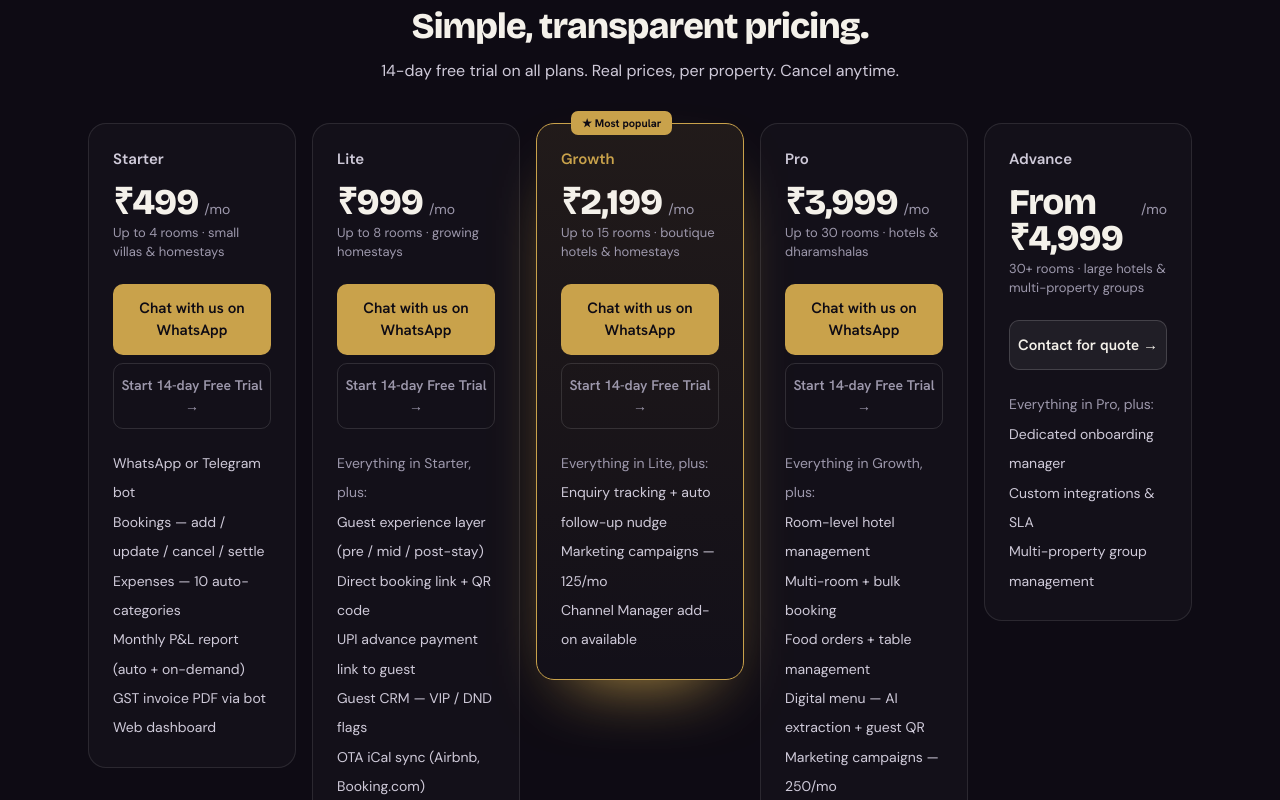
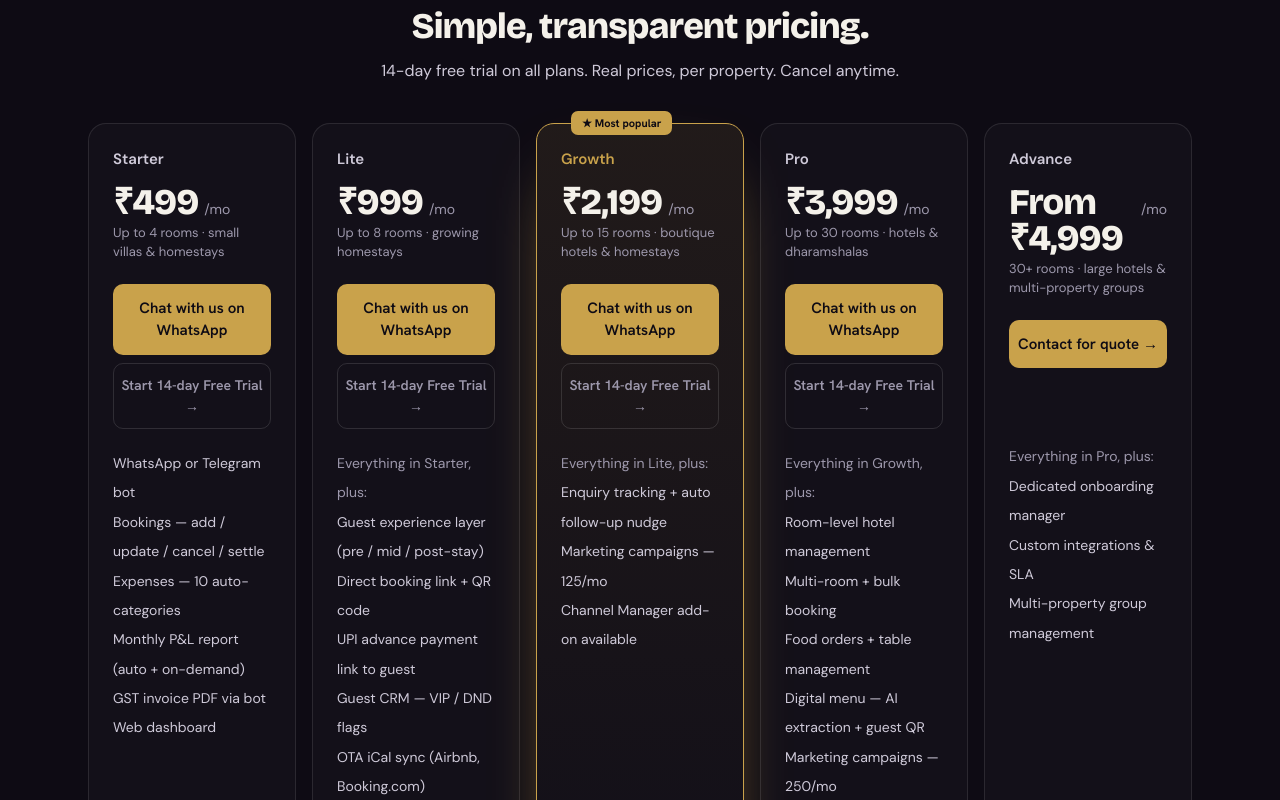
Before and after one commit to yagyash/chakrio, a React (Vite) app: page / in a window 1280 px wide. Shown: the part 6440-7240 px from the top of the page. Built offline with nearby package versions, Linux system fonts and the light colour scheme; no server answers.

Commit message:
fix: equal-height pricing cards — flex column + matched CTA zone height

```diff
--- a/src/pages/LandingPage.jsx
+++ b/src/pages/LandingPage.jsx
@@ -459,7 +459,7 @@ function PricingSection() {
         <p className="text-text-2 mt-2 max-w-xl mx-auto">14-day free trial on all plans. Real prices, per property. Cancel anytime.</p>
       </div>
 
-      <div className="reveal grid sm:grid-cols-2 xl:grid-cols-5 gap-4 items-start">
+      <div className="reveal grid sm:grid-cols-2 xl:grid-cols-5 gap-4 items-stretch">
         {PRICING_TIERS.map((tier) => {
           return (
             <div key={tier.key} style={{
@@ -469,6 +469,7 @@ function PricingSection() {
                 : 'rgba(255,255,255,.025)',
               borderRadius: 18, padding: 24, position: 'relative',
               boxShadow: tier.featured ? '0 30px 70px -34px #C9A24B' : 'none',
+              display: 'flex', flexDirection: 'column',
             }}>
               {tier.badge && (
                 <div style={{
@@ -491,18 +492,21 @@ function PricingSection() {
               </div>
               <div style={{ fontSize: 13, color: '#9D98AC', marginBottom: 22 }}>{tier.sub}</div>
 
-              {/* CTA */}
+              {/* CTA — fixed-height zone so features start at same vertical position across all cards */}
+              <div style={{ marginBottom: 20 }}>
                 {tier.ctaExternal ? (
+                  <>
                     <a href={tier.ctaHref} target="_blank" rel="noopener noreferrer" style={{
                       display: 'block', textAlign: 'center', width: '100%',
                       padding: '13px 0', borderRadius: 10, fontSize: 15, fontWeight: 600, textDecoration: 'none',
                       fontFamily: "'Hanken Grotesk', sans-serif",
-                  background: 'rgba(255,255,255,.06)', color: '#F4F1EA',
-                  border: '1px solid rgba(255,255,255,.16)',
-                  marginBottom: 20,
+                      background: '#C9A24B', color: '#0E0B14', border: 'none',
+                      marginBottom: 8, boxSizing: 'border-box',
                     }}>
                       {tier.cta}
                     </a>
+                    <div style={{ height: 46 }} />
+                  </>
                 ) : (
                   <>
                     <a href="https://wa.me/919461888529?text=Hi%2C+I+want+to+see+Chakrio+for+my+property" target="_blank" rel="noopener noreferrer" style={{
@@ -520,15 +524,15 @@ function PricingSection() {
                       fontFamily: "'Hanken Grotesk', sans-serif",
                       background: 'transparent', color: '#9D98AC',
                       border: '1px solid rgba(255,255,255,.12)',
-                    marginBottom: 20,
                     }}>
                       Start 14-day Free Trial →
                     </Link>
                   </>
                 )}
+              </div>
 
               {/* Features */}
-              <div style={{ fontSize: 14, color: '#CFCAD9', lineHeight: 2.1 }}>
+              <div style={{ fontSize: 14, color: '#CFCAD9', lineHeight: 2.1, flex: 1 }}>
                 {tier.features.map((f, i) => (
                   <div key={i} style={{ color: i === 0 && f.endsWith(':') ? '#9D98AC' : '#CFCAD9' }}>{f}</div>
                 ))}
```
Lines whose indentation alone changed are shown as unchanged.
